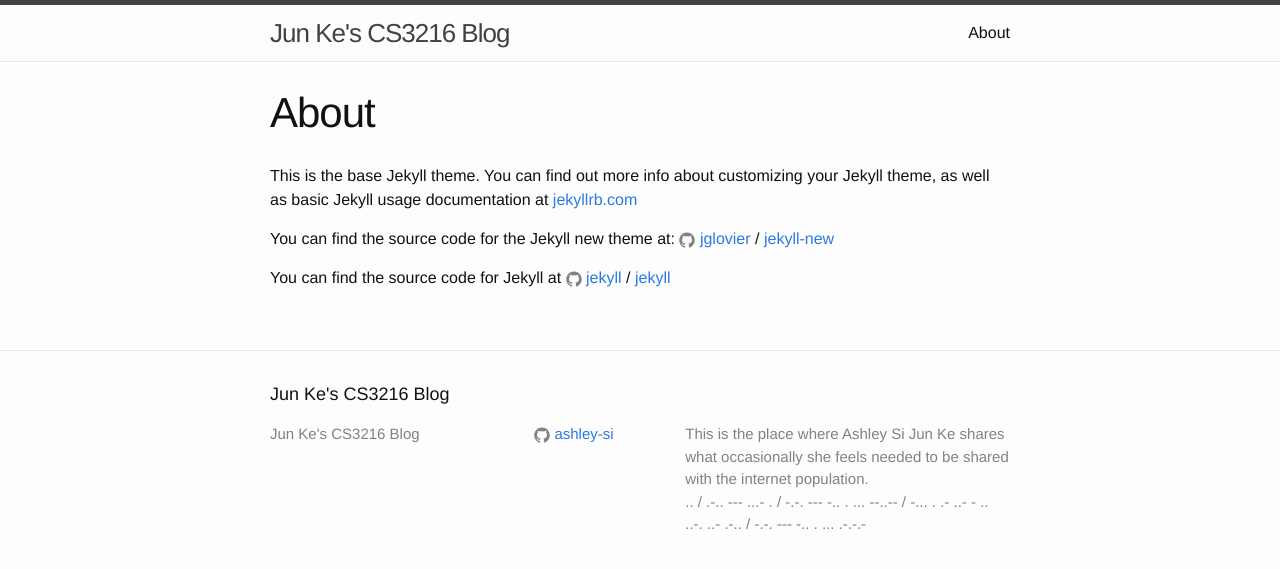
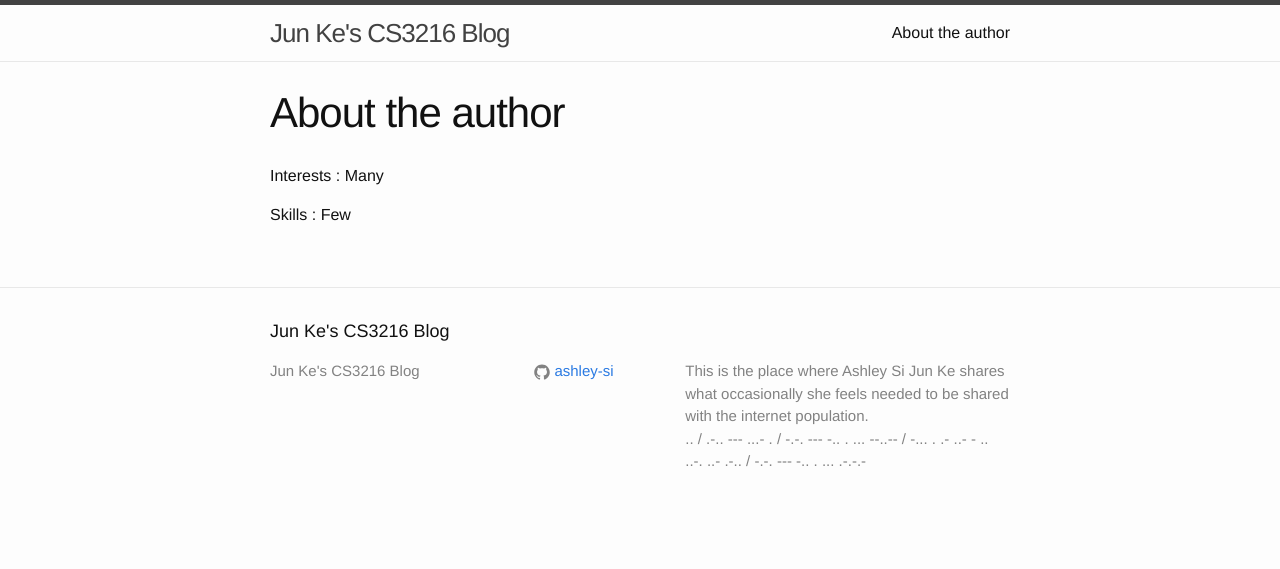
Before and after one commit to ashley-si/ashley-si.github.io, a Jekyll site: the page built from about.md, in a window 1280 px wide. Shown: the top 569 px of the page. Built offline with Jekyll 4.4.1, drawn with Linux system fonts in a browser that asks for light colours; comment, search, counter and statistics services are not loaded.

Commit message:
changed about page

```diff
--- a/_config.yml
+++ b/_config.yml
@@ -13,8 +13,6 @@ description: > # this means to ignore newlines until "baseurl:"
 baseurl: "" # the subpath of your site, e.g. /blog
 url: "http://ashley-si.github.io" # the base hostname & protocol for your site
 github_username:  ashley-si
-disqus_id: http-ashley-si-github-io
-org_site: ashley-si.github.io
 
 # Build settings
 markdown: kramdown
--- a/_includes/disqus.html
+++ b/_includes/disqus.html
@@ -2,10 +2,10 @@
 <div id="disqus_thread> </div>
 <script>
 
-/*var disqus_config = function () {
+var disqus_config = function () {
     this.page.url = "{{ page.url | replace:'index.html','' | prepend: site.baseurl | prepend: site.url }}";
     this.page.identifier = "{{ page.id }}";
-};*/
+};
 
 
 (function() {
--- a/about.md
+++ b/about.md
@@ -1,15 +1,9 @@
 ---
 layout: page
-title: About
+title: About the author
 permalink: /about/
 ---
 
-This is the base Jekyll theme. You can find out more info about customizing your Jekyll theme, as well as basic Jekyll usage documentation at [jekyllrb.com](http://jekyllrb.com/)
+Interests : Many
 
-You can find the source code for the Jekyll new theme at:
-{% include icon-github.html username="jglovier" %} /
-[jekyll-new](https://github.com/jglovier/jekyll-new)
-
-You can find the source code for Jekyll at
-{% include icon-github.html username="jekyll" %} /
-[jekyll](https://github.com/jekyll/jekyll)
+Skills : Few
```
